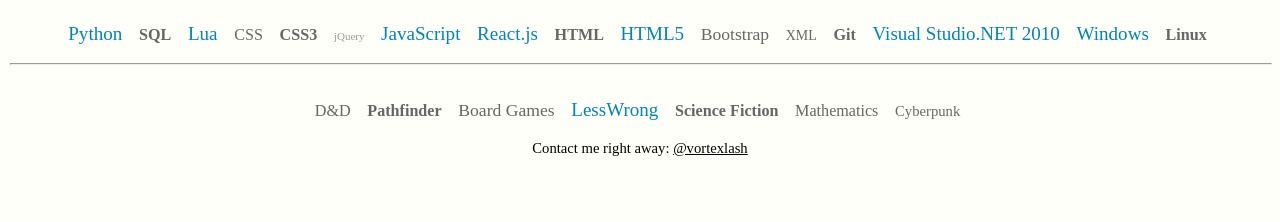
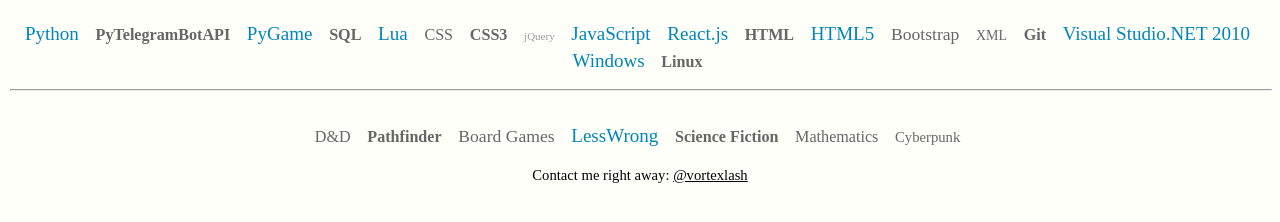
Before and after one commit to Vortexlash/vortexlash.github.io, a plain HTML site: page index.html in a window 1280 px wide. Shown: the part 222-444 px from the top of the page. Drawn offline with Linux system fonts and the light colour scheme.

Commit message:
Update index.html

```diff
--- a/index.html
+++ b/index.html
@@ -33,7 +33,9 @@
         <div>
             <p class="tagcloud">
                 <a href="http://www.google.com/search?q=what%20is%20Python" class="cloud_6" onmouseover="ShowYears(this,'2017');">Python</a>
-                <a href="http://www.google.com/search?q=what%20is%20SQL" class="cloud_4" onmouseover="ShowYears(this,'2018');">SQL</a>
+                <a href="http://www.google.com/search?q=what%20is%20pyTelegramBotAPI" class="cloud_4" onmouseover="ShowYears(this,'2017');">PyTelegramBotAPI</a>
+		<a href="http://www.google.com/search?q=what%20is%20pyGame" class="cloud_6" onmouseover="ShowYears(this,'2017');">PyGame</a>
+		<a href="http://www.google.com/search?q=what%20is%20SQL" class="cloud_4" onmouseover="ShowYears(this,'2018');">SQL</a>
                 <a href="http://www.google.com/search?q=what%20is%20Lua" class="cloud_6" onmouseover="ShowYears(this,'2018');">Lua</a>
                 <a href="http://www.google.com/search?q=what%20is%20CSS" class="cloud_3" onmouseover="ShowYears(this,'2011');">CSS</a>
                 <a href="http://www.google.com/search?q=what%20is%20CSS3" class="cloud_4" onmouseover="ShowYears(this,'2017');">CSS3</a>
```
